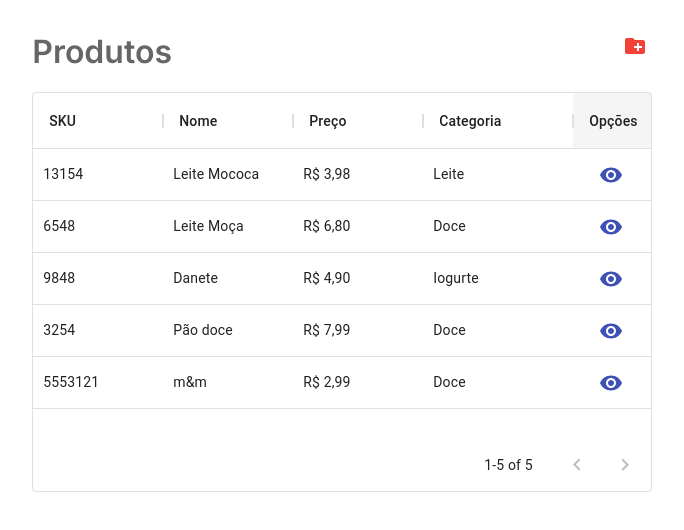
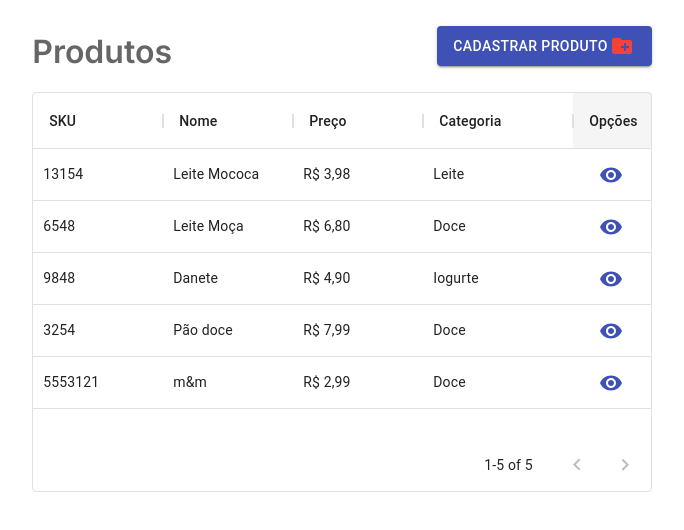
Before and after one commit to Williams25/Desafio-React, a Next.js app: page / in a window 1280 px wide. Shown: the top 530 px of the page, without its empty margins (298-982 px from the left). Built offline with nearby package versions, Linux system fonts and the light colour scheme; data requests are answered from the project's data file.

Commit message:
refatorando component

```diff
--- a/src/components/ModalFormCreate/index.tsx
+++ b/src/components/ModalFormCreate/index.tsx
@@ -6,20 +6,10 @@ import { CategoryProvider } from "../../contexts";
 
 interface ModalProps {
   children?: ReactNode;
-  data?: {
-    id?: string;
-    code?: string;
-    name?: string;
-    price?: string;
-    category?: string;
-  };
   icon: () => JSX.Element;
 }
 
-export const ModalFormCreate = ({
-  data,
-  icon,
-}: ModalProps) => {
+export const ModalFormCreate = ({ icon }: ModalProps) => {
   const [isModalActive, setIsModalActive] = useState<boolean>(false);
   const activeAndDisabledModal = () => setIsModalActive(!isModalActive);
 
@@ -38,11 +28,6 @@ export const ModalFormCreate = ({
 
             <div className="wrapper">
               <Form
-                _id={Number(data?.id)}
-                _code={Number(data?.code)}
-                _name={data?.name}
-                _price={data?.price}
-                _category={data?.category}
                 activeAndDisabledModal={() => {
                   activeAndDisabledModal();
                 }}
@@ -51,14 +36,16 @@ export const ModalFormCreate = ({
           </div>
         </ContainerModal>
       )}
-      <IconButton
-        size="small"
+      <Button
+        variant="contained"
+        color="primary"
         onClick={() => {
           activeAndDisabledModal();
         }}
       >
+        Cadastrar produto
         {icon()}
-      </IconButton>
+      </Button>
     </CategoryProvider>
   );
 };
```
